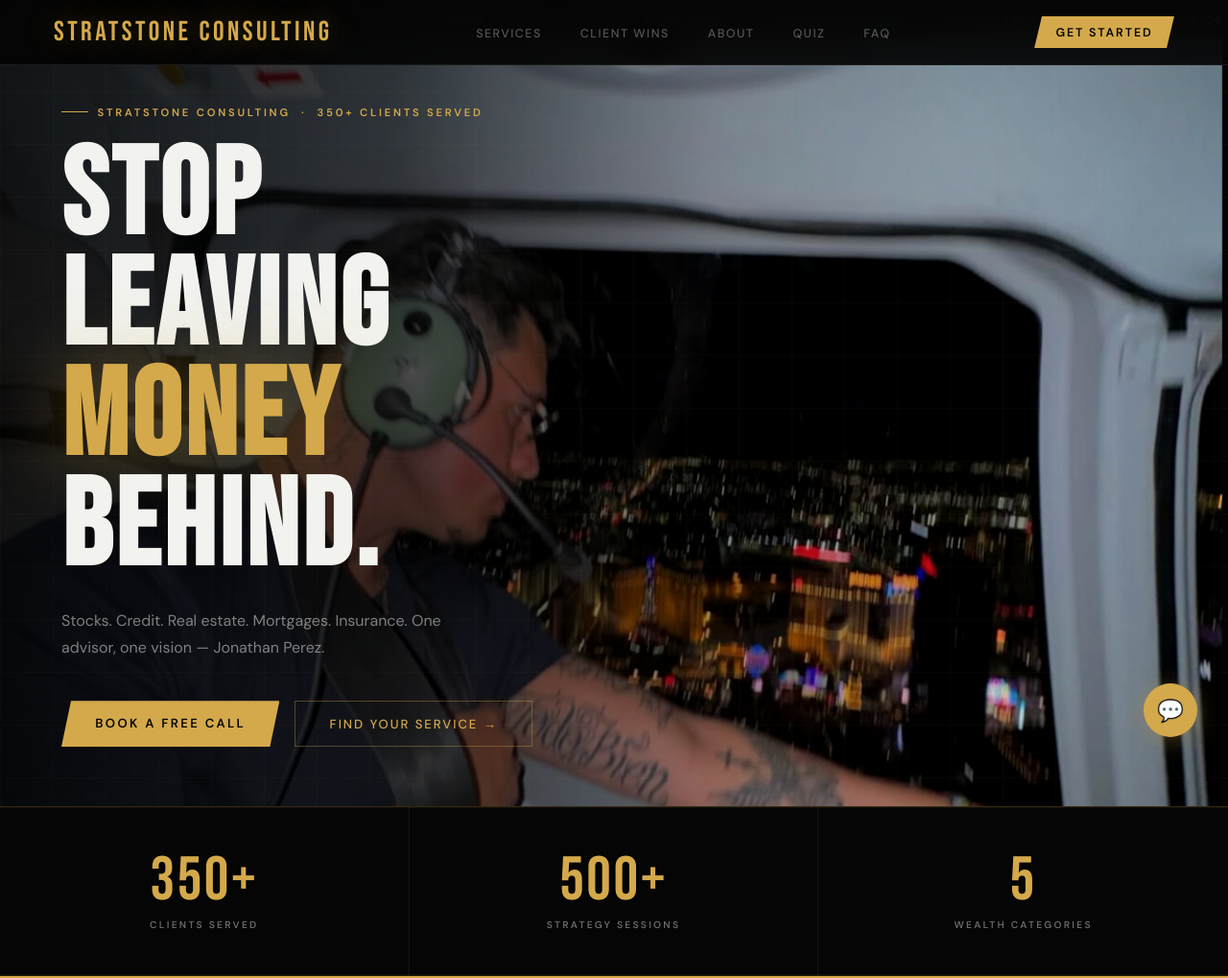
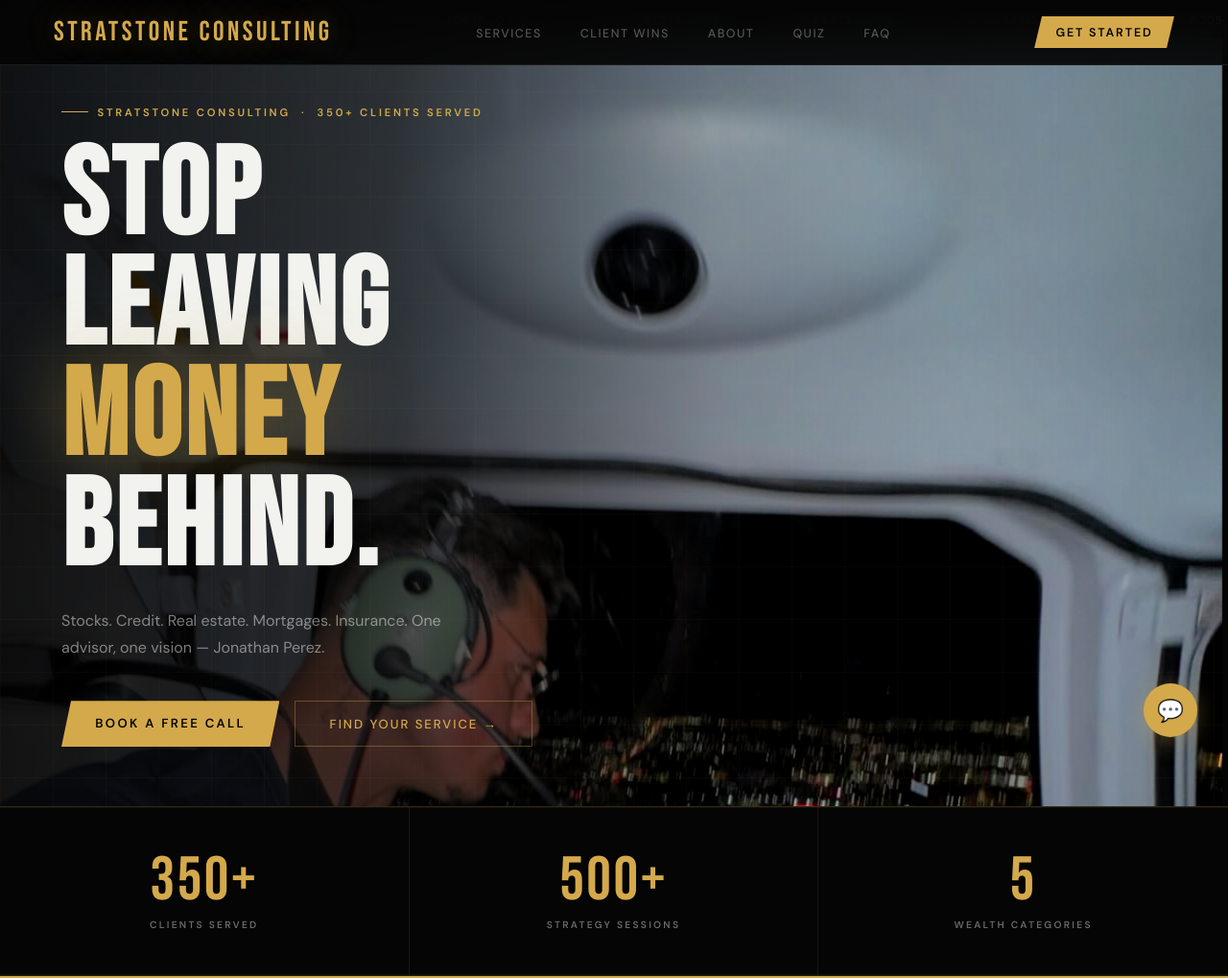
Before and after one commit to benthomas66/stratstoneclient, a website: page index.html in a window 1280 px wide. Shown: the top 1019 px of the page at 96% size. Drawn offline with nearby package versions, Linux system fonts and the light colour scheme.

Commit message:
Initial Stratstone site

```diff
--- a/index.html
+++ b/index.html
@@ -55,7 +55,7 @@ nav{position:fixed;top:0;left:0;right:0;z-index:200;display:flex;justify-content
   position:absolute;inset:0;width:100%;height:100%;
   background-image:url('/images/heli.jpeg');
   background-size:cover;
-  background-position:center right;
+  background-position:70% 15%
   background-repeat:no-repeat;
   filter:brightness(1.12) contrast(1.08) saturate(1.05);
   animation:heroFloat 18s ease-in-out infinite alternate;
```
